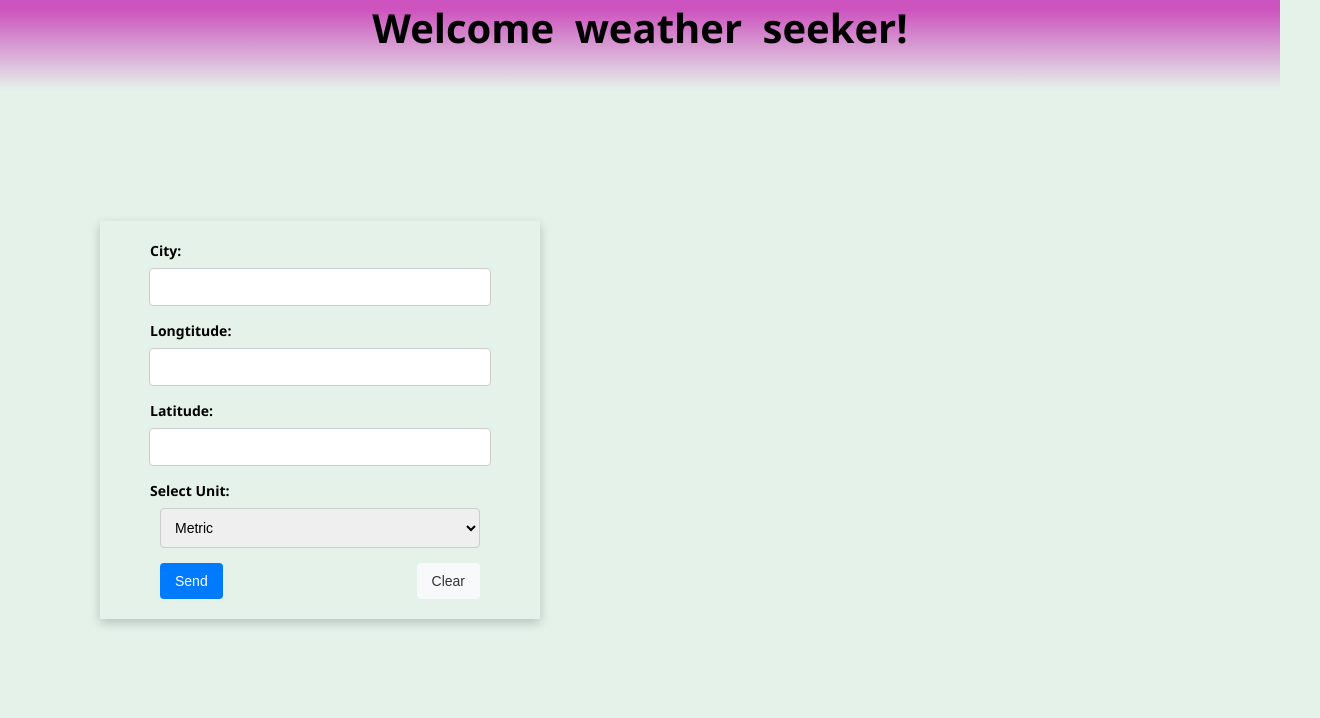
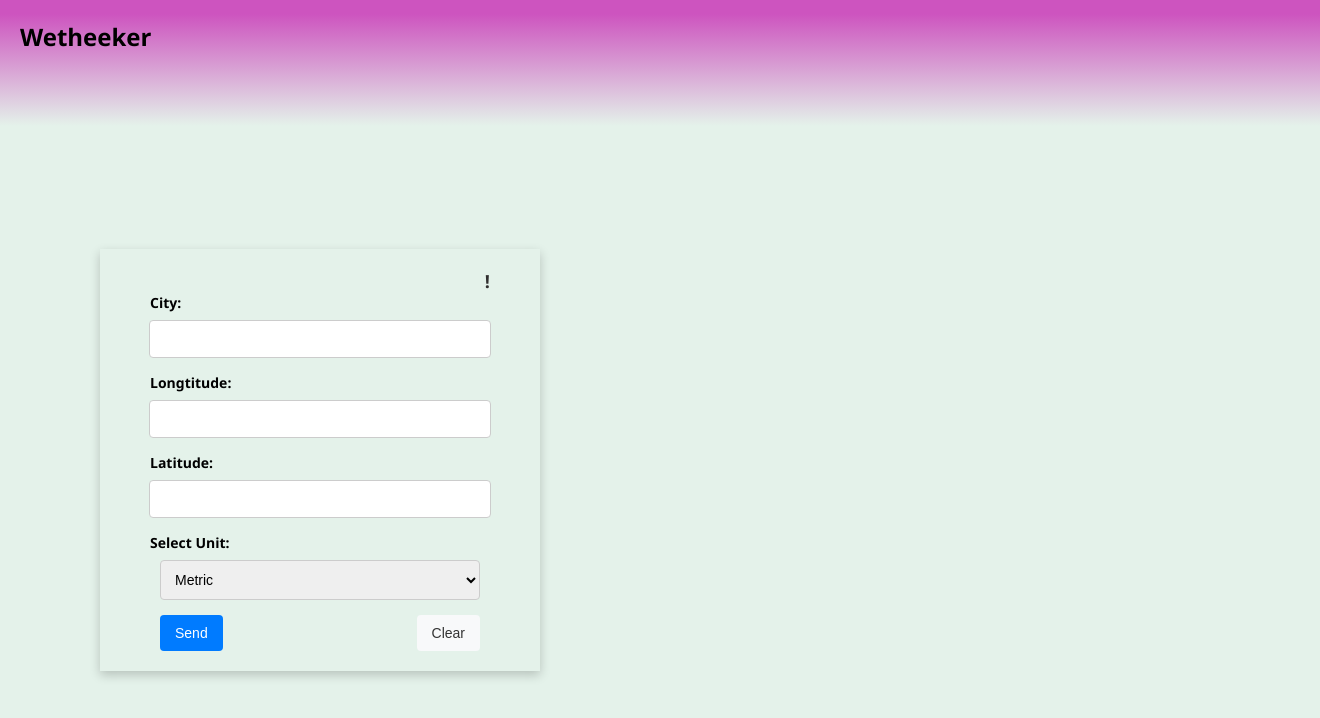
Before and after one commit to kirill-202/weather-app, a website built with webpack: page src/index.html in a window 1280 px wide. Shown: the whole page, 1320 px wide, since content can reach past the window. Built offline with nearby package versions, Linux system fonts and the light colour scheme; no server answers.

Commit message:
add event listeners

```diff
--- a/src/index.html
+++ b/src/index.html
@@ -7,11 +7,12 @@
 </head>
 <body>
     <header>
-        <h1>Welcome weather seeker!</h1>
+        <h1>Wetheeker</h1>
     </header>
     <div class="container">
         <div class="input">
             <form id="weather-form">
+                <span class="info-icon" data-tooltip="If the City field is not empty, weather data for the city will be a priority.">&#33;</span>
                 <label for="city">City:</label>
                 <input type="text" id="city" name="city" required>
 
--- a/src/styles.css
+++ b/src/styles.css
@@ -15,8 +15,10 @@ body {
     background-color: var(--secondary-color);
 }
 header {
+
+    padding: 20px;
     display: flex;
-    align-items: center;
+    align-items: flex-start;
     justify-content: top;
     width: 100vw;
     height: 100px;
@@ -26,8 +28,7 @@ header {
 }
 
 header h1 {
-    font-size: 40px;
-    word-spacing: 10px;
+    font-size: 24px;
 }
 
 .container {
@@ -44,7 +45,7 @@ header h1 {
     font-size: 2rem;
     color: white;
     border-radius: 20px;
-    margin: 20px;
+    margin: 10px;
 
     color: black;
   }
@@ -121,3 +122,36 @@ button {
 #clear-btn:hover {
     background-color: #e2e6ea;
 }
+
+.info-icon {
+    font-size: 18px;
+    font-weight: 900;
+    color: rgb(48, 47, 47);
+    cursor: pointer;
+    position: relative;
+    margin-right: 30px;
+    align-self: flex-end;
+}
+
+
+.info-icon::after {
+    content: attr(data-tooltip);
+    position: absolute;
+    top: -30px;
+    left: 50%;
+    transform: translateX(-50%);
+    background-color: rgba(0, 0, 0, 0.7);
+    color: white;
+    padding: 5px;
+    border-radius: 5px;
+    font-size: 12px;
+    white-space: wrap;
+    opacity: 0;
+    min-width: 200px;
+    pointer-events: none;
+    transition: opacity 0.3s ease-in-out;
+}
+
+.info-icon:hover::after {
+    opacity: 1;
+}
```
Also changed, not shown: src/listeners.js (added, +57 -0 lines).
